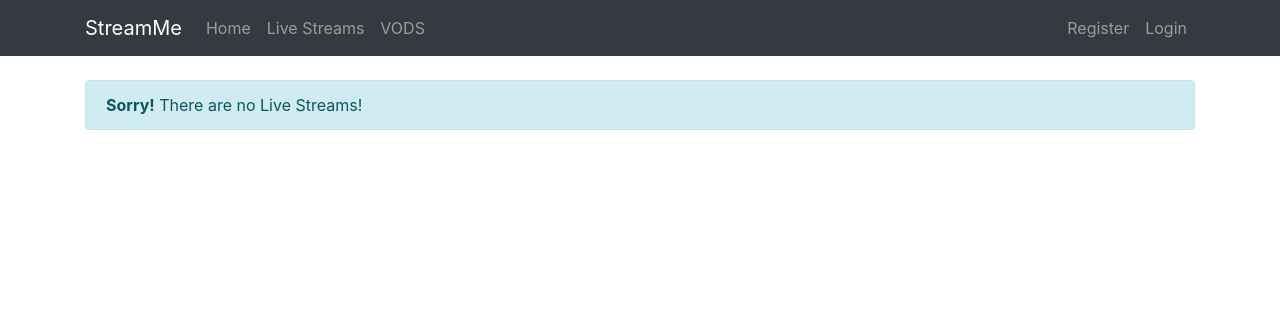
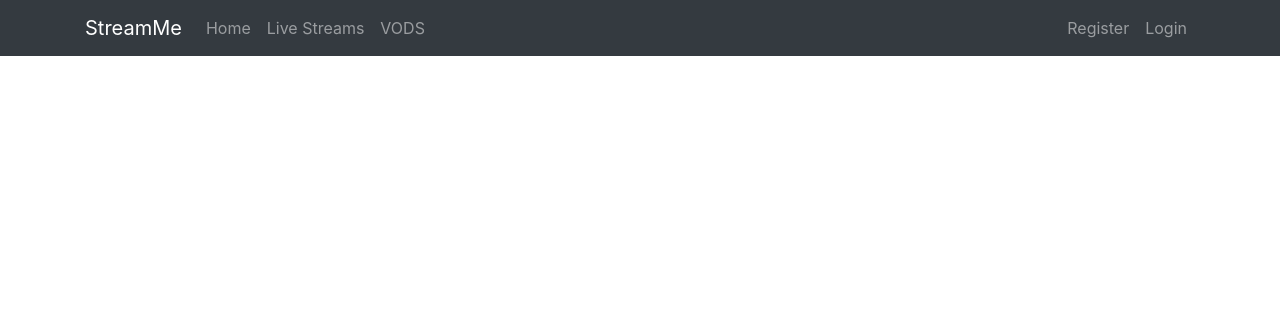
Before and after one commit to caflore/StreamMe, a Django app: page /streams/ in a window 1280 px wide. Shown: the top 316 px of the page. Run offline with Django 3.2, Linux system fonts and the light colour scheme; data comes from the database, SQL or seed files in the repository; some libraries are stand-ins or nearby versions.

Commit message:
Fixed small error.

```diff
--- a/src/app/templates/app/streams.html
+++ b/src/app/templates/app/streams.html
@@ -15,10 +15,6 @@
                 </div>
             </div>
         </div>
-        {% else %}
-        <div class="alert alert-info" role="alert">
-            <strong>Sorry!</strong> There are no Live Streams!
-          </div>
         {% endif %}
     {% endfor%}
 {% endblock content %}
```
